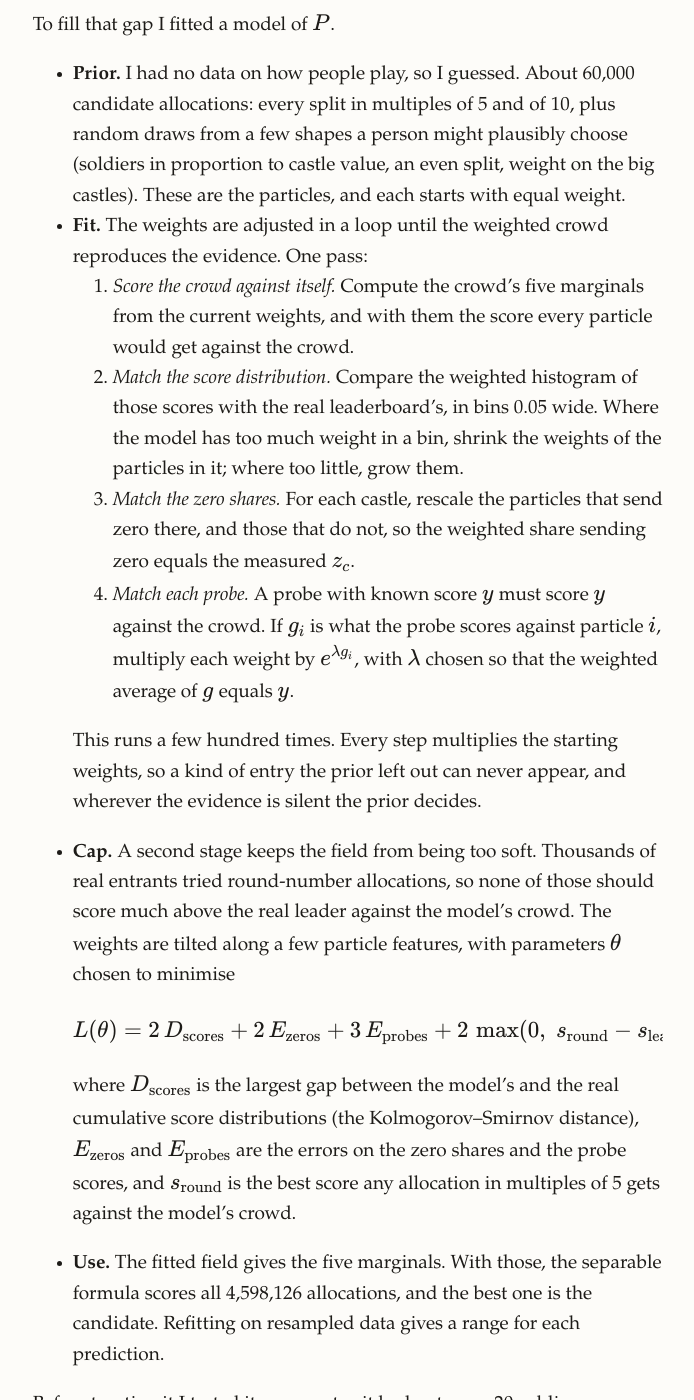
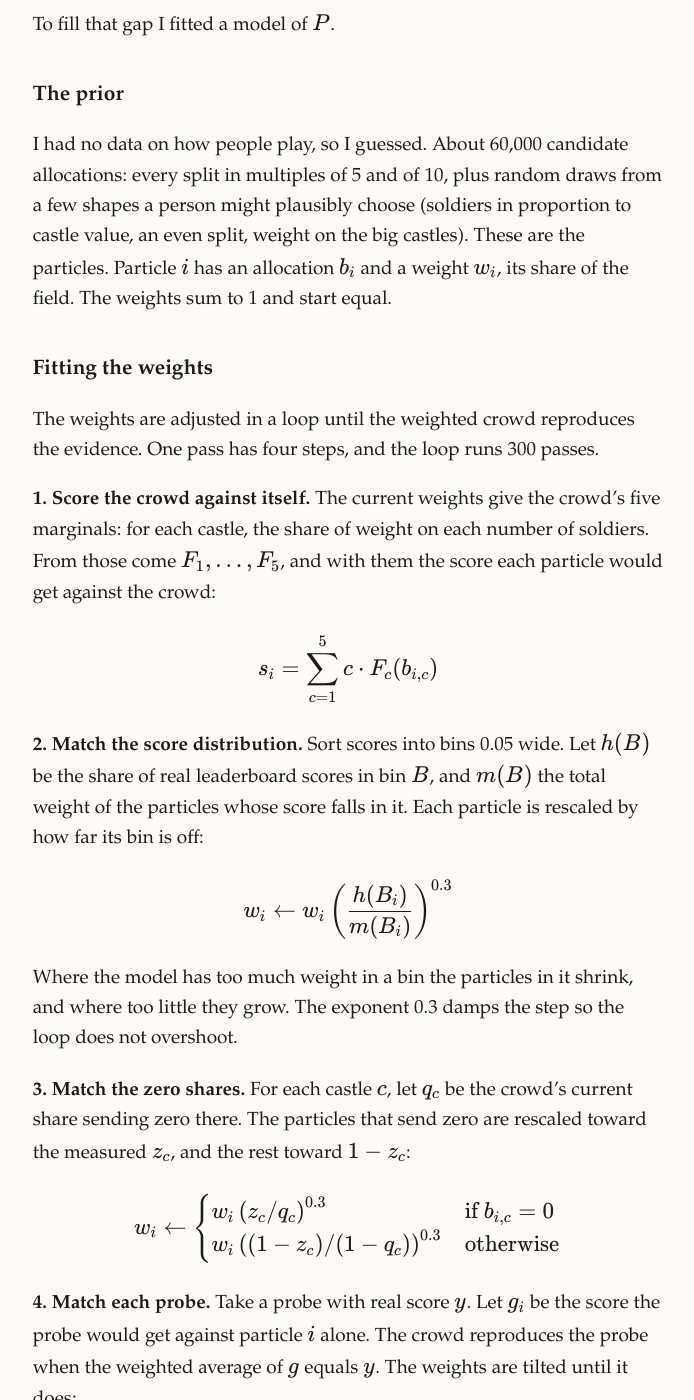
Before and after one commit to kinshu0/kinshu0.github.io, a Jekyll site: the page built from _posts/2026-11-22-castle-challenge.markdown, in a window 1280 px wide and 1400 px high, scrolled down 4548 px. Shown: the whole window, without its empty margins (292-986 px from the left). Built offline with Jekyll 4.4.1, drawn with Linux system fonts in a browser that asks for light colours; some of the changed text lies outside the part shown.

Commit message:
Castle post: expand the prior, fit, cap, use and test into subsections
Co-Authored-By: Claude Fable 5.2 <noreply@anthropic.com>

```diff
--- a/_posts/2026-11-22-castle-challenge.markdown
+++ b/_posts/2026-11-22-castle-challenge.markdown
@@ -93,22 +93,77 @@ That fixes each $$F_c$$ at zero. Everything between 0 and 100 soldiers was still
 
 To fill that gap I fitted a model of $$P$$.
 
-- **Prior.** I had no data on how people play, so I guessed. About 60,000 candidate allocations: every split in multiples of 5 and of 10, plus random draws from a few shapes a person might plausibly choose (soldiers in proportion to castle value, an even split, weight on the big castles). These are the particles, and each starts with equal weight.
-- **Fit.** The weights are adjusted in a loop until the weighted crowd reproduces the evidence. One pass:
-  1. *Score the crowd against itself.* Compute the crowd's five marginals from the current weights, and with them the score every particle would get against the crowd.
-  2. *Match the score distribution.* Compare the weighted histogram of those scores with the real leaderboard's, in bins 0.05 wide. Where the model has too much weight in a bin, shrink the weights of the particles in it; where too little, grow them.
-  3. *Match the zero shares.* For each castle, rescale the particles that send zero there, and those that do not, so the weighted share sending zero equals the measured $$z_c$$.
-  4. *Match each probe.* A probe with known score $$y$$ must score $$y$$ against the crowd. If $$g_i$$ is what the probe scores against particle $$i$$, multiply each weight by $$e^{\lambda g_i}$$, with $$\lambda$$ chosen so that the weighted average of $$g$$ equals $$y$$.
+### The prior
 
-  This runs a few hundred times. Every step multiplies the starting weights, so a kind of entry the prior left out can never appear, and wherever the evidence is silent the prior decides.
-- **Cap.** A second stage keeps the field from being too soft. Thousands of real entrants tried round-number allocations, so none of those should score much above the real leader against the model's crowd. The weights are tilted along a few particle features, with parameters $$\theta$$ chosen to minimise
+I had no data on how people play, so I guessed. About 60,000 candidate allocations: every split in multiples of 5 and of 10, plus random draws from a few shapes a person might plausibly choose (soldiers in proportion to castle value, an even split, weight on the big castles). These are the particles. Particle $$i$$ has an allocation $$b_i$$ and a weight $$w_i$$, its share of the field. The weights sum to 1 and start equal.
 
-  $$
-  L(\theta) = 2 \, D_{\text{scores}} + 2 \, E_{\text{zeros}} + 3 \, E_{\text{probes}} + 2 \, \max(0, \; s_{\text{round}} - s_{\text{leader}} - 0.05) + 0.002 \, \lVert \theta \rVert^2
-  $$
+### Fitting the weights
 
-  where $$D_{\text{scores}}$$ is the largest gap between the model's and the real cumulative score distributions (the Kolmogorov–Smirnov distance), $$E_{\text{zeros}}$$ and $$E_{\text{probes}}$$ are the errors on the zero shares and the probe scores, and $$s_{\text{round}}$$ is the best score any allocation in multiples of 5 gets against the model's crowd.
-- **Use.** The fitted field gives the five marginals. With those, the separable formula scores all 4,598,126 allocations, and the best one is the candidate. Refitting on resampled data gives a range for each prediction.
+The weights are adjusted in a loop until the weighted crowd reproduces the evidence. One pass has four steps, and the loop runs 300 passes.
+
+**1. Score the crowd against itself.** The current weights give the crowd's five marginals: for each castle, the share of weight on each number of soldiers. From those come $$F_1, \dots, F_5$$, and with them the score each particle would get against the crowd:
+
+$$
+s_i = \sum_{c=1}^{5} c \cdot F_c(b_{i,c})
+$$
+
+**2. Match the score distribution.** Sort scores into bins 0.05 wide. Let $$h(B)$$ be the share of real leaderboard scores in bin $$B$$, and $$m(B)$$ the total weight of the particles whose score falls in it. Each particle is rescaled by how far its bin is off:
+
+$$
+w_i \leftarrow w_i \left( \frac{h(B_i)}{m(B_i)} \right)^{0.3}
+$$
+
+Where the model has too much weight in a bin the particles in it shrink, and where too little they grow. The exponent 0.3 damps the step so the loop does not overshoot.
+
+**3. Match the zero shares.** For each castle $$c$$, let $$q_c$$ be the crowd's current share sending zero there. The particles that send zero are rescaled toward the measured $$z_c$$, and the rest toward $$1 - z_c$$:
+
+$$
+w_i \leftarrow
+\begin{cases}
+w_i \left( z_c / q_c \right)^{0.3} & \text{if } b_{i,c} = 0 \\
+w_i \left( (1 - z_c) / (1 - q_c) \right)^{0.3} & \text{otherwise}
+\end{cases}
+$$
+
+**4. Match each probe.** Take a probe with real score $$y$$. Let $$g_i$$ be the score the probe would get against particle $$i$$ alone. The crowd reproduces the probe when the weighted average of $$g$$ equals $$y$$. The weights are tilted until it does:
+
+$$
+w_i \leftarrow \frac{w_i \, e^{\lambda g_i}}{\sum_j w_j \, e^{\lambda g_j}}, \qquad \lambda \text{ chosen so that } \sum_i w_i \, g_i = y
+$$
+
+There is one unknown, $$\lambda$$, found by bisection. This form, an exponential tilt, is the smallest change to the weights that satisfies the constraint.
+
+Every step multiplies the starting weights. A kind of entry the prior left out can never appear, and wherever the evidence is silent the prior decides.
+
+### The cap
+
+The loop can settle on a crowd that is too soft: one against which some simple allocation would score far above anything on the real leaderboard. That cannot be right, because thousands of real entrants tried round-number allocations, and none of them scored that much.
+
+So a second stage tilts the fitted weights once more, along 22 features of each particle: the share of soldiers on each of castles 2 to 5, the largest share on any castle, the two largest together, the number of empty castles, and whether each castle holds at least 15, 30 or 45. With $$f_i$$ the features of particle $$i$$:
+
+$$
+w_i(\theta) \propto w_i \, e^{\theta \cdot f_i}
+$$
+
+The parameters $$\theta$$ are chosen to minimise
+
+$$
+L(\theta) = 2 \, D_{\text{scores}} + 2 \, E_{\text{zeros}} + 3 \, E_{\text{probes}} + 2 \, \max(0, \; s_{\text{round}} - s_{\text{leader}} - 0.05) + 0.002 \, \lVert \theta \rVert^2
+$$
+
+- $$D_{\text{scores}}$$ is the largest gap between the model's and the real cumulative score distributions, the Kolmogorov–Smirnov distance.
+- $$E_{\text{zeros}}$$ is the total error on the five zero shares.
+- $$E_{\text{probes}}$$ is the root-mean-square error on the probe scores.
+- $$s_{\text{round}}$$ is the best score any allocation in multiples of 5 gets against the model's crowd, and $$s_{\text{leader}}$$ is the real leader's score. The term is zero unless a round-number allocation would beat the real leader by more than 0.05.
+- The last term keeps the tilt small.
+
+$$L$$ has no usable gradient, so it is minimised by Nelder–Mead simplex search.
+
+### Using the fitted field
+
+The fitted field gives the five marginals. With those, the separable formula scores all 4,598,126 allocations, and the best one is the candidate. Repeating the whole fit on resampled leaderboard scores, with a fresh set of particles each time, gives a range for each prediction.
+
+### Testing it
 
 Before trusting it I tested it on an entry it had not seen: 20 soldiers on every castle. The model predicted 7.8, with a range of 7.7 to 8.5. It scored 6.13.
 
```
